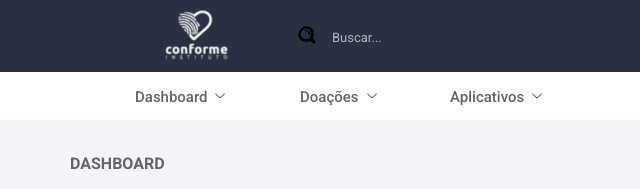
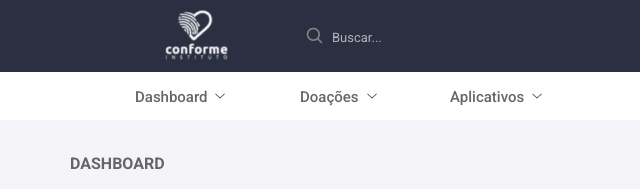
Before and after one commit to luizpassoss/controle-de-estoque, a plain HTML site: page Dashboard/dashboard.html in a window 1280 px wide. Shown: the full height of the page, 0-640 px from the left. Drawn offline with nearby package versions, Linux system fonts and the light colour scheme.

Commit message:
update dnv

```diff
--- a/Dashboard/dashboard.css
+++ b/Dashboard/dashboard.css
@@ -59,7 +59,7 @@ img#lupa{
     border-radius: 400px;
     left: 0;
     margin-top: 26px;
-    margin-left: 298px;
+    margin-left: 305px;
 
 }
 img#conf{
--- a/Dashboard/dashboard.html
+++ b/Dashboard/dashboard.html
@@ -28,7 +28,7 @@
         <div>
             <section class="menucima">
                 <img src="../Imagens/Fotos/Icones/logobranco.png" alt="" id="logoconforme"> <input type="text" placeholder="Buscar..." id="barrabuscar" >
-                <img src="../Imagens/Fotos/Icones/lupa2.png" alt=""id="lupa">
+                <img src="../Imagens/Fotos/Icones/lupa4.png" alt=""id="lupa">
                 <img src="../Imagens/Fotos/Icones/bandeiragrande.jpg" alt="" id="bandeirabrasil">
                 <img src="../Imagens/Fotos/Icones/conf2.0.png" alt=""id="conf">
 
```
Also changed, not shown: Imagens/Fotos/Icones/lupa3.png (added), Imagens/Fotos/Icones/lupa4.png (added).
